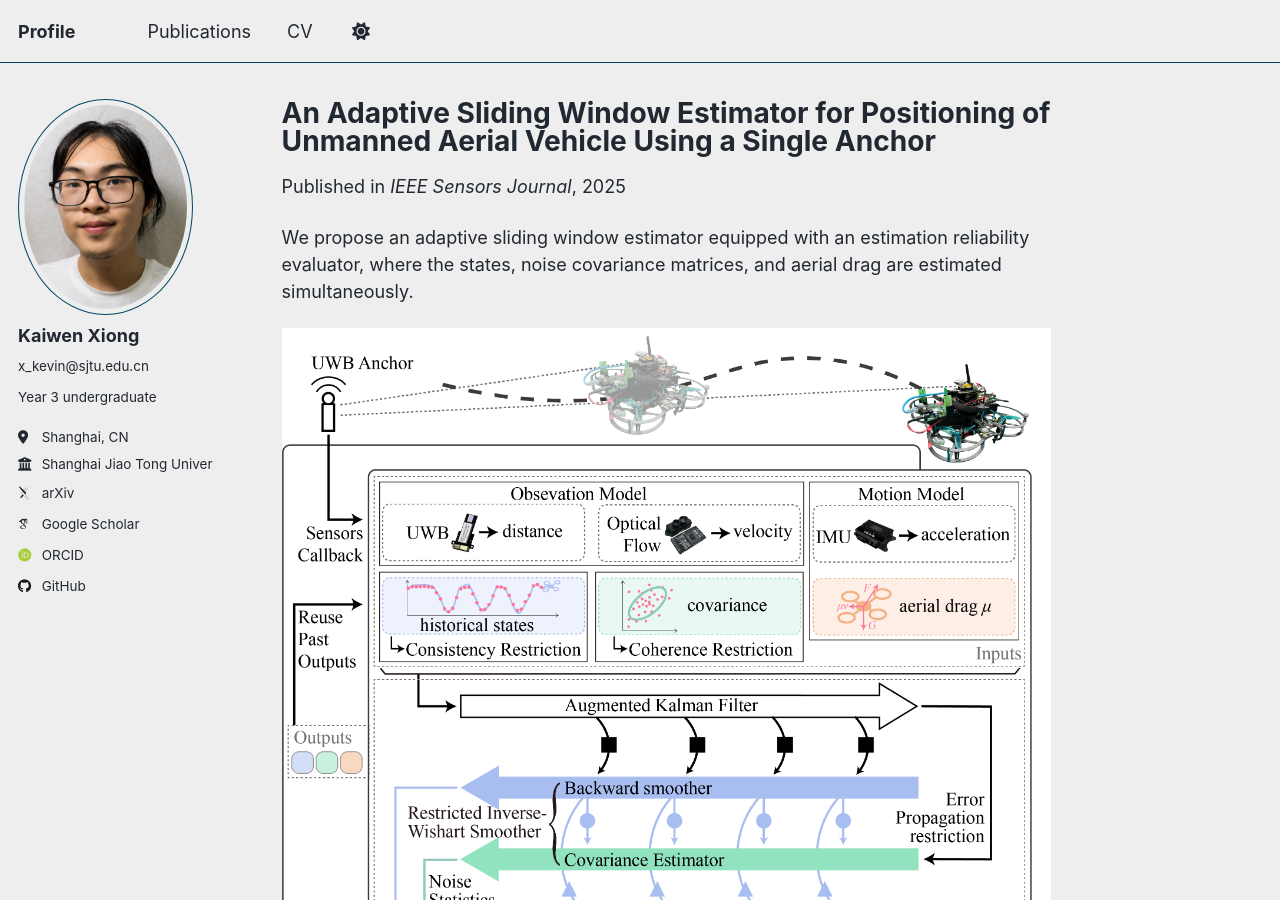
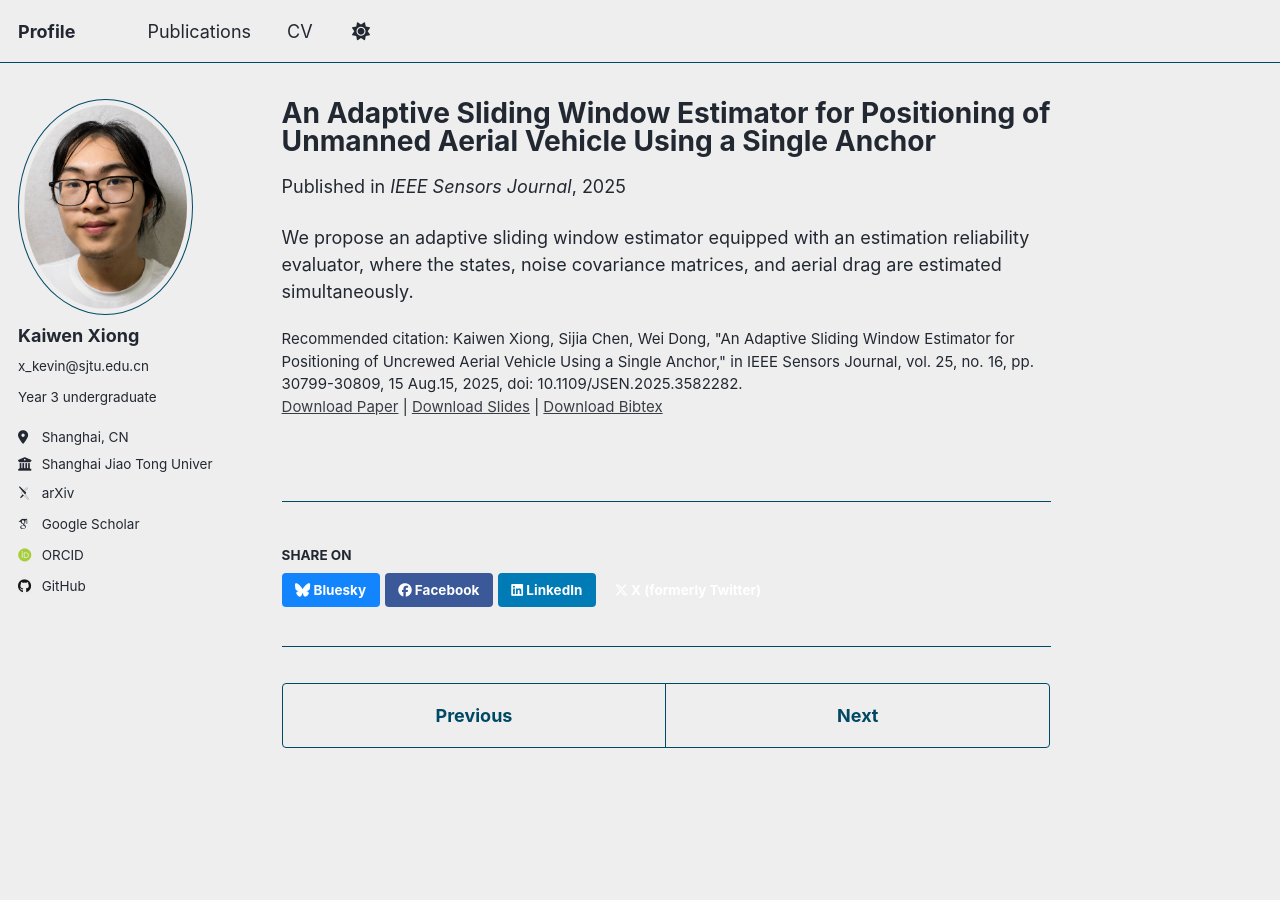
Before and after one commit to kevinx0522/kevinx0522.github.io, a Jekyll site: the page built from _publications/2025-07-04-Adaptive-Sliding-Window-Estimator.md, in a window 1280 px wide and 900 px high. Built offline with Jekyll 4.4.1, drawn with Linux system fonts in a browser that asks for light colours; some web fonts are replaced; a script that is not in the unit is left out.

Commit message:
edit pub

```diff
--- a/_publications/2025-07-04-Adaptive-Sliding-Window-Estimator.md
+++ b/_publications/2025-07-04-Adaptive-Sliding-Window-Estimator.md
@@ -16,4 +16,4 @@ image: "images/publication/RASWE_graphical_abstract.png"
 ---
 We propose an adaptive sliding window estimator equipped with an estimation reliability evaluator, where the states, noise covariance matrices, and aerial drag are estimated simultaneously.
 
-<left><img src="../images/publication/RASWE_graphical_abstract.png" alt="/images/publication/RASWE_graphical_abstract.png" style="zoom:50%;" /></left>
+<!-- <left><img src="../images/publication/RASWE_graphical_abstract.png" alt="/images/publication/RASWE_graphical_abstract.png" style="zoom:50%;" /></left> -->
```
